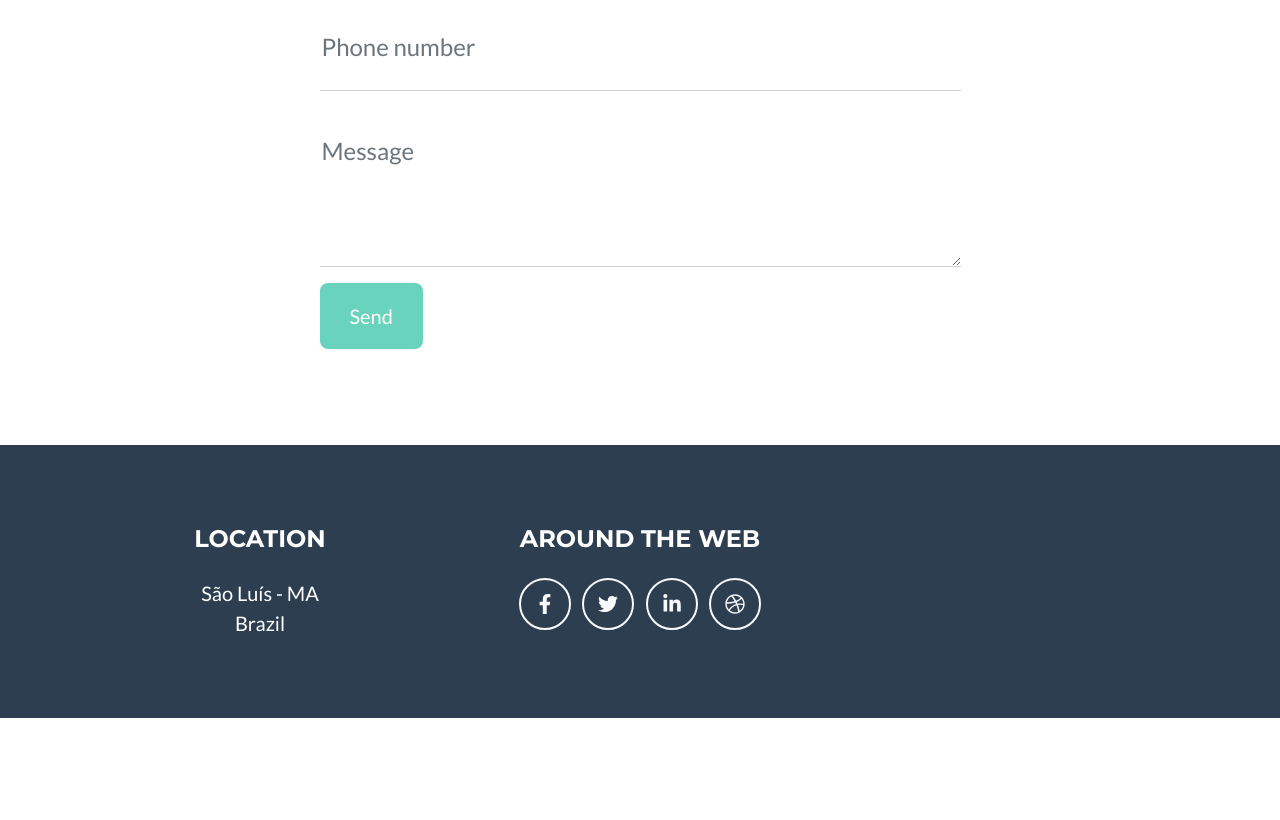
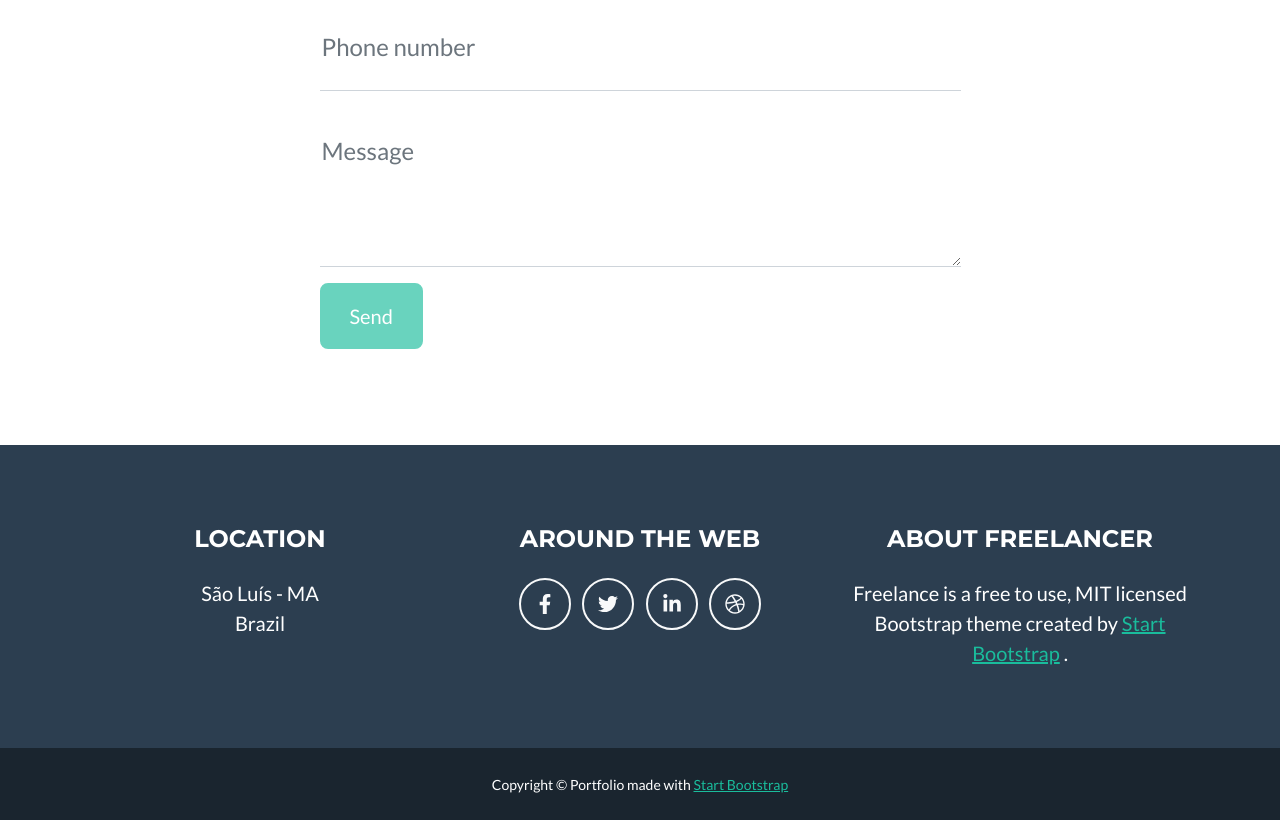
Before and after one commit to mvjanuario/myportfolio, a plain HTML site: page index.html in a window 1280 px wide. Shown: the part 2502-3322 px from the top of the page. Before the commit the page ends 3220 px from the top, so only its background shows below. Drawn offline with nearby package versions, Linux system fonts and the light colour scheme.

Commit message:
Update index.html

```diff
--- a/index.html
+++ b/index.html
@@ -233,20 +233,20 @@
                         <a class="btn btn-outline-light btn-social mx-1" href="#!"><i class="fab fa-fw fa-dribbble"></i></a>
                     </div>
                     <!-- Footer About Text-->
-                    <!--div class="col-lg-4">
+                    <div class="col-lg-4">
                         <h4 class="text-uppercase mb-4">About Freelancer</h4>
                         <p class="lead mb-0">
                             Freelance is a free to use, MIT licensed Bootstrap theme created by
                             <a href="http://startbootstrap.com">Start Bootstrap</a>
                             .
                         </p>
-                    </div-->
+                    </div>
                 </div>
             </div>
         </footer>
         <!-- Copyright Section-->
-        <!--div class="copyright py-4 text-center text-white">
-            <div class="container"><small>Copyright &copy; Your Website 2022</small></div>
+        <div class="copyright py-4 text-center text-white">
+            <div class="container"><small>Copyright &copy; Portfolio made with <a href="http://startbootstrap.com">Start Bootstrap</a> </small></div>
         </div>
         <!-- Portfolio Modals-->
         <!-- Portfolio Modal 1-->
```
